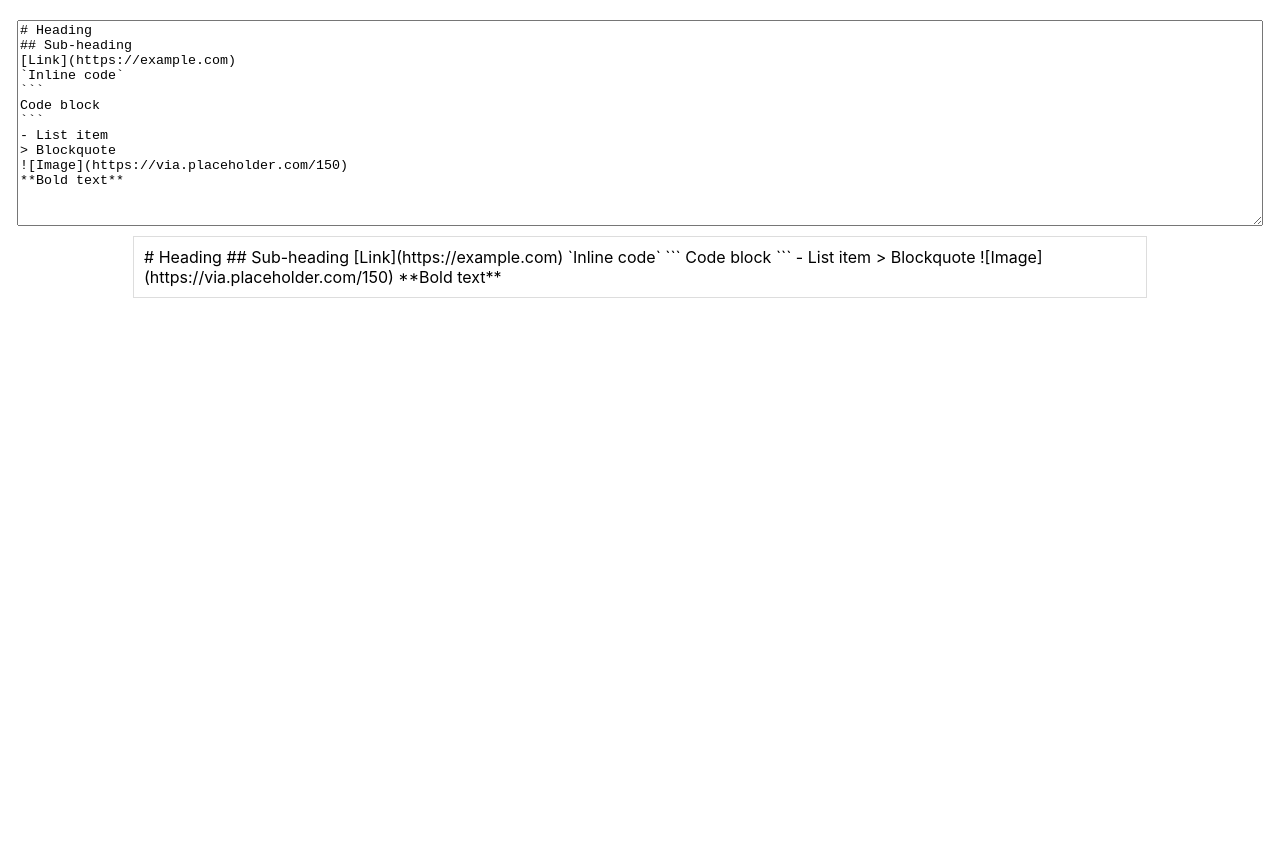
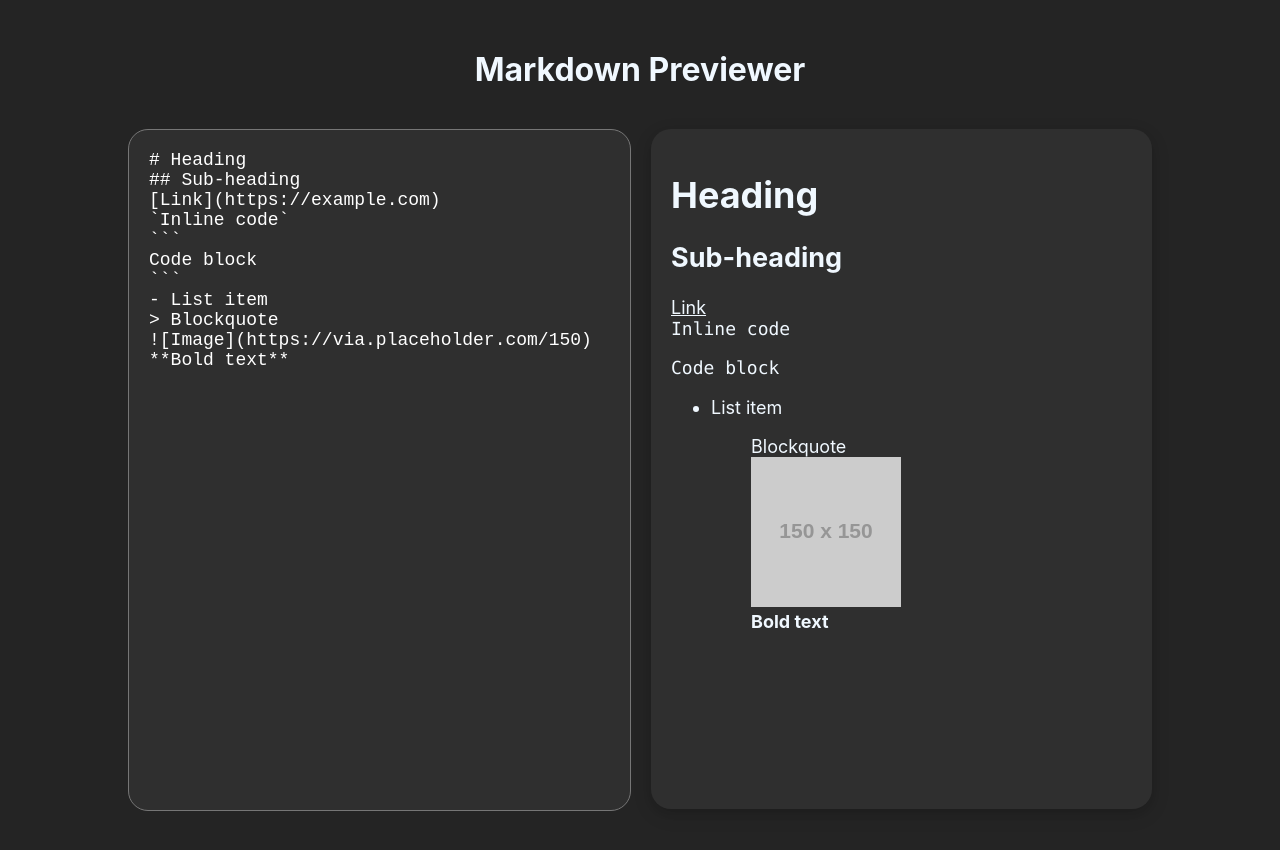
Before and after one commit to FarwaMuhibZada/build-markdown-previewer, a React (Create React App) app: page / in a window 1280 px wide. Shown: the top 850 px of the page. Before the commit the page ends 800 px from the top, so only its background shows below. Built offline with nearby package versions, Linux system fonts and the light colour scheme.

Commit message:
complete the design of markdown perviwe app

```diff
--- a/src/App.css
+++ b/src/App.css
@@ -1,22 +1,69 @@
-/* src/App.css */
+* {
+  color: aliceblue;
+}
+
+body {
+  background-color: #242424;
+}
+
 .App {
   display: flex;
   flex-direction: column;
-  align-items: center;
-  padding: 20px;
-}
-
-.editor-container, #preview {
+  margin: auto;
+  margin-top: 40px;
   width: 80%;
-  margin: 10px 0;
+  margin-bottom: 100px;
 }
 
 #editor {
   width: 100%;
-  height: 200px;
+  height: 70vh;
+  font-size: 18px;
+  background-color: #2f2f2f;
+  resize: none;
+  color: white;
+  padding: 20px;
+  overflow: auto;
+  border-radius: 20px;
 }
 
 #preview {
-  border: 1px solid #ddd;
-  padding: 10px;
+  width: 100%;
+  height: 70vh;
+  margin-top: 20px;
+  font-size: 18px;
+  background-color: #2f2f2f;
+  color: white;
+  padding: 20px;
+  overflow: auto;
+  border-radius: 20px;
+  box-shadow: 0 4px 8px rgba(0, 0, 0, 0.1), 0 6px 20px rgba(0, 0, 0, 0.1);
 }
+
+img {
+  max-width: 100%;
+}
+
+#heading {
+  text-align: center;
+  margin-top: 50px;
+}
+@media screen and (min-width: 768px) {
+  .App {
+    flex-direction: row;
+    width: 80%;
+  }
+
+  #editor {
+    width: 50%;
+    height: 80vh;
+    margin-right: 10px;
+  }
+
+  #preview {
+    width: 50%;
+    height: 80vh;
+    margin-left: 10px;
+    margin-top: 0;
+  }
+}
--- a/src/App.js
+++ b/src/App.js
@@ -1,5 +1,6 @@
 // src/App.js
 import React, { useState } from 'react';
+import { marked } from 'marked';
 import './App.css';
 const initialMarkdown = `# Heading
 ## Sub-heading
@@ -20,14 +21,19 @@ function App() {
   const handleChange = (e) => {
     setMarkdown(e.target.value);
   };
-
+  marked.setOptions({
+    breaks: true
+  });
   return (
+    <>
+    <div id="heading">
+      <h1>Markdown Previewer</h1>
+      </div>
     <div className="App">
       <textarea id="editor" value={markdown} onChange={handleChange}></textarea>
-      <div id="preview">
-        {markdown}
-      </div>
+      <div id="preview" dangerouslySetInnerHTML={{ __html: marked(markdown) }}></div>
     </div>
+    </>
   );
 }
 
```
